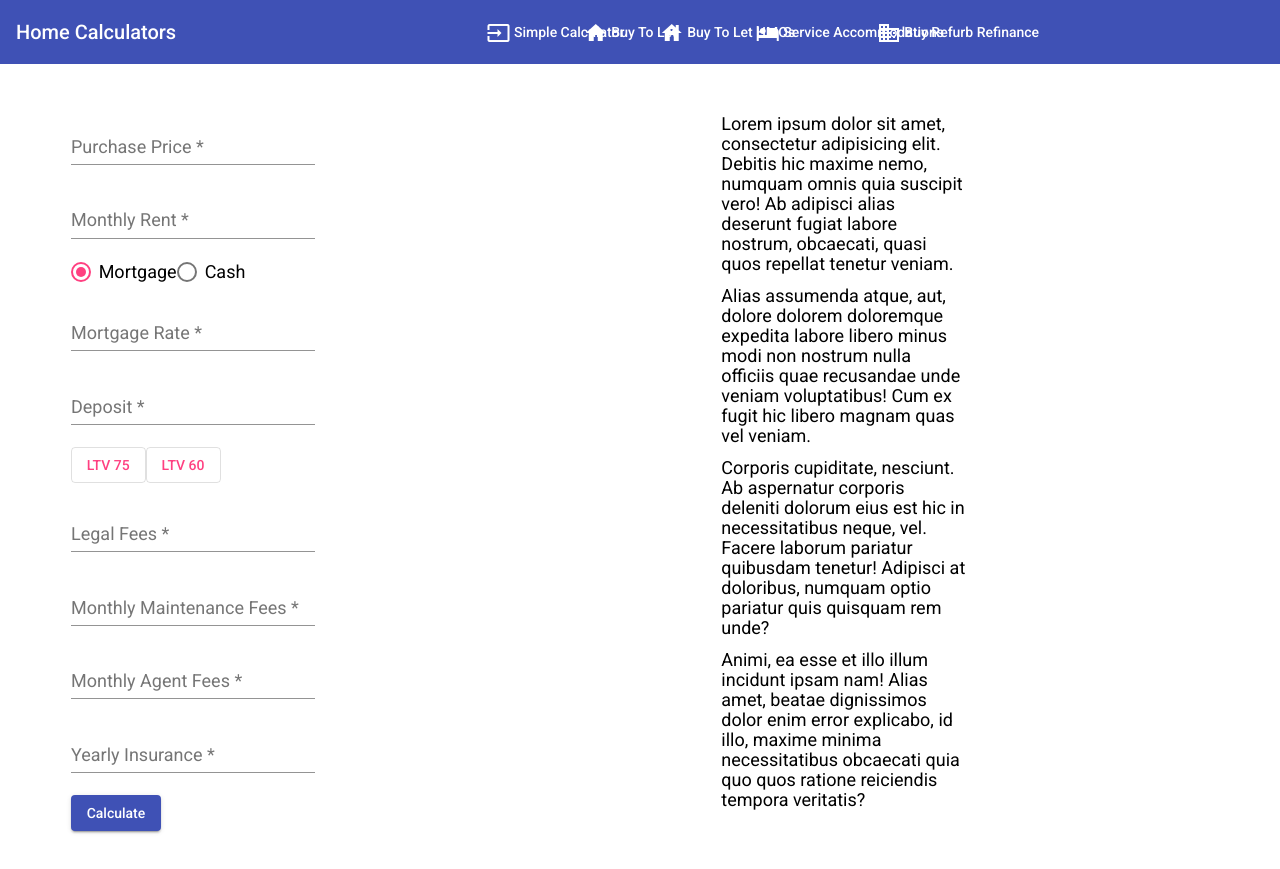
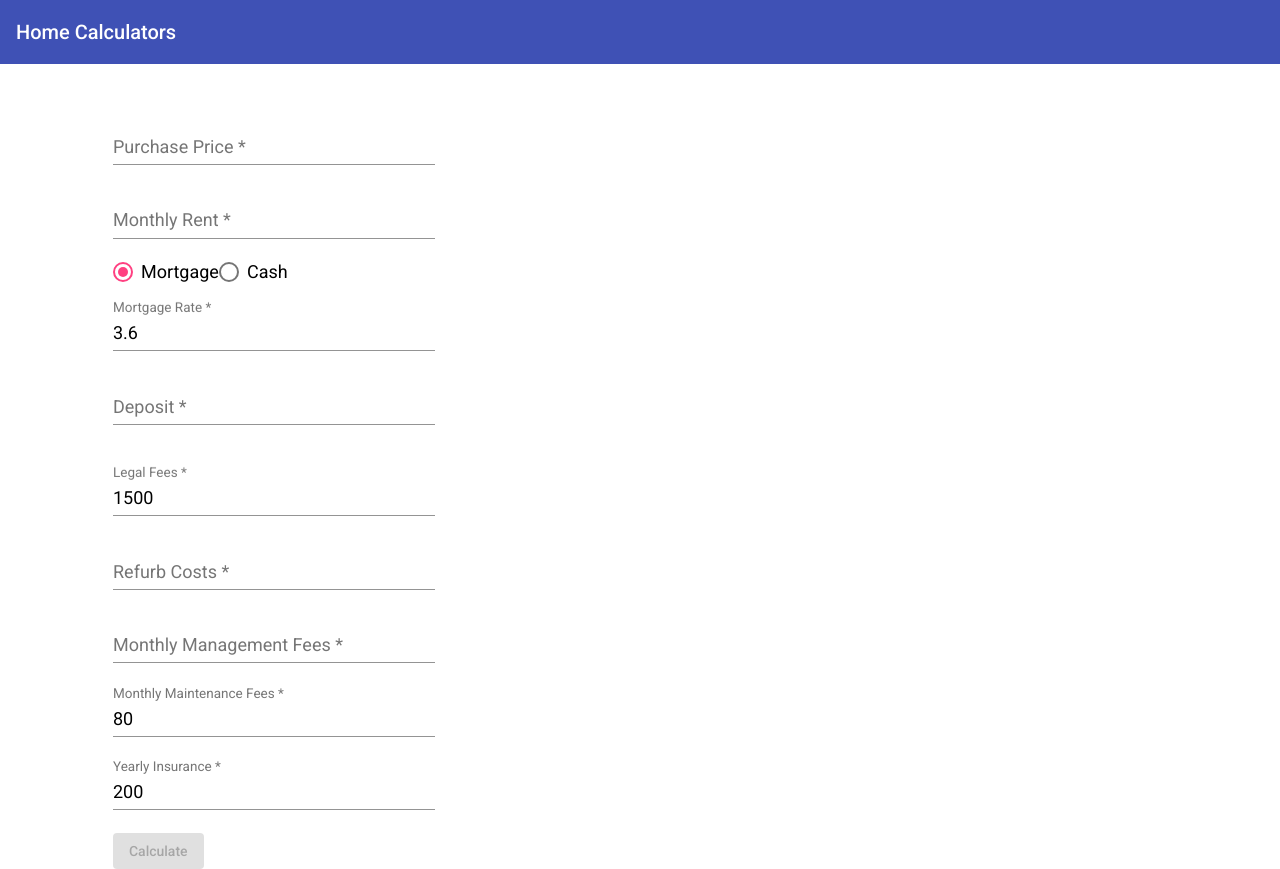
Before and after one commit to duriku/assetcalculator, an Angular app: page / in a window 1280 px wide. Before the commit the page ends 831 px from the top, so only its background shows below. Built offline with nearby package versions, Linux system fonts and the light colour scheme.

Commit message:
form validation

```diff
--- a/src/app/app.component.css
+++ b/src/app/app.component.css
@@ -27,11 +27,11 @@ h3 {
 }
 
 .calculator-column {
-  width: 25%;
+  width: 33%;
 }
 
 .result-column {
-  width: 25%;
+  width: 33%;
 }
 
 .explanation-column {
--- a/src/app/app.component.html
+++ b/src/app/app.component.html
@@ -4,31 +4,30 @@
   <span class="example-spacer"></span>
 
   <div class="top-navbar-menu">
+<!--    <button mat-button>-->
+<!--      <mat-icon class="example-icon" aria-hidden="false">input</mat-icon>-->
+<!--      <span> Simple Calculator</span>-->
+<!--    </button>-->
 
-    <button mat-button>
-      <mat-icon class="example-icon" aria-hidden="false">input</mat-icon>
-      <span> Simple Calculator</span>
-    </button>
+<!--    <button mat-button>-->
+<!--      <mat-icon class="example-icon" aria-hidden="false">home</mat-icon>-->
+<!--      <span> Buy To Let</span>-->
+<!--    </button>-->
 
-    <button mat-button>
-      <mat-icon class="example-icon" aria-hidden="false">home</mat-icon>
-      <span> Buy To Let</span>
-    </button>
+<!--    <button mat-button>-->
+<!--      <mat-icon class="example-icon" aria-hidden="false">house</mat-icon>-->
+<!--      <span> Buy To Let HMOs</span>-->
+<!--    </button>-->
 
-    <button mat-button>
-      <mat-icon class="example-icon" aria-hidden="false">house</mat-icon>
-      <span> Buy To Let HMOs</span>
-    </button>
+<!--    <button mat-button>-->
+<!--      <mat-icon class="example-icon" aria-hidden="false">hotel</mat-icon>-->
+<!--      <span> Service Accommodations</span>-->
+<!--    </button>-->
 
-    <button mat-button>
-      <mat-icon class="example-icon" aria-hidden="false">hotel</mat-icon>
-      <span> Service Accommodations</span>
-    </button>
-
-    <button mat-button>
-      <mat-icon class="example-icon" aria-hidden="false">business</mat-icon>
-      <span> Buy Refurb Refinance</span>
-    </button>
+<!--    <button mat-button>-->
+<!--      <mat-icon class="example-icon" aria-hidden="false">business</mat-icon>-->
+<!--      <span> Buy Refurb Refinance</span>-->
+<!--    </button>-->
   </div>
 
   <span class="example-spacer"></span>
@@ -37,7 +36,7 @@
 
 <div class="content" role="main">
   <div fxLayout="row" fxLayoutAlign="space-around" *ngIf="false">
-    <mat-card class="example-card">
+    <mat-card >
       <mat-card-header>
         <div mat-card-avatar class="example-header-image"></div>
         <mat-card-title>Simple Yield Calculator</mat-card-title>
@@ -56,7 +55,7 @@
       </mat-card-actions>
     </mat-card>
 
-    <mat-card class="example-card">
+    <mat-card >
       <mat-card-header>
         <div mat-card-avatar class="example-header-image"></div>
         <mat-card-title>Buy To Let Calculator</mat-card-title>
@@ -76,7 +75,7 @@
       </mat-card-actions>
     </mat-card>
 
-    <mat-card class="example-card">
+    <mat-card>
       <mat-card-header>
         <div mat-card-avatar class="example-header-image"></div>
         <mat-card-title>Buy Refurbish Refinance Calculator</mat-card-title>
@@ -99,73 +98,94 @@
 
   <div fxLayout="row" fxLayoutAlign="space-around" class="calculator-container">
     <div class="calculator-column">
-      <form class="calculator-form" (ngSubmit)="calculate()">
+      <form [formGroup]="calculatorForm" class="calculator-form" (ngSubmit)="calculate()">
         <div>
-          <mat-form-field class="example-full-width">
+          <mat-form-field >
             <mat-label>Purchase Price</mat-label>
-            <input matInput [formControl]="purchasePrice" placeholder="£">
-            <!--        <mat-hint>Purchase price of property!</mat-hint>-->
+            <label>
+              <input matInput [formControl]="purchasePrice" placeholder="£">
+            </label>
           </mat-form-field>
         </div>
         <div>
-          <mat-form-field class="example-full-width">
+          <mat-form-field >
             <mat-label>Monthly Rent</mat-label>
-            <input type="text" matInput [formControl]="monthlyRent" placeholder="£">
+            <label>
+              <input type="text" matInput [formControl]="monthlyRent" placeholder="£">
+            </label>
           </mat-form-field>
         </div>
         <!--        <h3>Finances</h3>-->
         <div style="margin-bottom: 1em">
           <mat-radio-group [formControl]="mortgage" style="width: 50%" fxLayout="row" fxLayoutAlign="space-between">
-            <mat-radio-button class="example-margin" value="yes" selected>Mortgage</mat-radio-button>
-            <mat-radio-button class="example-margin" value="no">Cash</mat-radio-button>
+            <mat-radio-button value="yes" selected>Mortgage</mat-radio-button>
+            <mat-radio-button value="no">Cash</mat-radio-button>
           </mat-radio-group>
         </div>
-        <div>
-          <mat-form-field class="example-full-width">
+        <div *ngIf="mortgage.value === 'yes'">
+          <mat-form-field >
             <mat-label>Mortgage Rate</mat-label>
             <input type="text" matInput [formControl]="mortgageRate" placeholder="%">
           </mat-form-field>
         </div>
         <div style="margin-bottom: 1em">
-          <mat-form-field class="example-full-width" >
+          <mat-form-field>
             <mat-label>Deposit</mat-label>
-            <input type="text" matInput [formControl]="deposit" placeholder="£">
+            <label>
+              <input type="text" matInput [formControl]="deposit" placeholder="£">
+            </label>
           </mat-form-field>
-          <div>
-            <button type="button" mat-stroked-button color="accent" (click)="ltv(0.25)">LTV 75</button>
-            <button type="button" mat-stroked-button color="accent" (click)="ltv(0.6)">LTV 60</button>
-          </div>
+<!--          <button type="button" mat-stroked-button color="accent" (click)="ltv(0.25)">LTV 75</button>-->
+<!--          <button type="button" mat-stroked-button color="accent" (click)="ltv(0.6)">LTV 60</button>-->
         </div>
+
         <!--        <h3>Costs</h3>-->
         <div>
-          <mat-form-field class="example-full-width">
+          <mat-form-field >
             <mat-label>Legal Fees</mat-label>
             <input type="text" matInput [formControl]="legalFees" placeholder="£">
           </mat-form-field>
         </div>
 
         <div>
-          <mat-form-field class="example-full-width">
-            <mat-label>Monthly Maintenance Fees</mat-label>
-            <input type="text" matInput [formControl]="monthlyMaintenanceFees" placeholder="£">
-          </mat-form-field>
-        </div>
-        <div>
-          <mat-form-field class="example-full-width">
-            <mat-label>Monthly Agent Fees</mat-label>
-            <input type="text" matInput [formControl]="monthlyAgentFees" placeholder="£">
+          <mat-form-field >
+            <mat-label>Refurb Costs</mat-label>
+            <input type="text" matInput [formControl]="refurbCosts" placeholder="£">
           </mat-form-field>
         </div>
 
         <div>
-          <mat-form-field class="example-full-width">
-            <mat-label>Yearly Insurance</mat-label>
-            <input type="text" matInput [formControl]="yearlyInsurance" placeholder="£">
+          <mat-form-field >
+            <mat-label>Monthly Management Fees</mat-label>
+            <input type="text" matInput [formControl]="monthlyAgentFees" placeholder="£">
+          </mat-form-field>
+          <div>
+<!--            <button type="button" mat-stroked-button color="accent" (click)="management(0.08)">8%</button>-->
+<!--            <button type="button" mat-stroked-button color="accent" (click)="management(0.1)">10%</button>-->
+<!--            <button type="button" mat-stroked-button color="accent" (click)="management(0.12)">12%</button>-->
+          </div>
+        </div>
+
+        <div>
+          <mat-form-field >
+            <mat-label>Monthly Maintenance Fees</mat-label>
+            <label>
+              <input type="text" matInput [formControl]="monthlyMaintenanceFees" placeholder="£">
+            </label>
           </mat-form-field>
         </div>
 
         <div>
-          <button type="submit" mat-raised-button color="primary">Calculate</button>
+          <mat-form-field >
+            <mat-label>Yearly Insurance</mat-label>
+            <label>
+              <input type="text" matInput [formControl]="yearlyInsurance" placeholder="£">
+            </label>
+          </mat-form-field>
+        </div>
+
+        <div>
+          <button [disabled]="calculatorForm.invalid" type="submit" mat-raised-button color="primary">Calculate</button>
         </div>
       </form>
 
@@ -178,10 +198,16 @@
 
         <mat-card-content>
           <p>
-            Stamp Duty {{result.stampDuty | currency}}
+            <b>Total cost {{result.totalCosts | currency}}</b>
           </p>
           <p>
-            Total cost {{result.totalCosts | currency}}
+            <b>Monthly Cash Flow {{result.monthlyCashFlow | currency}}</b>
+          </p>
+          <p>
+            <b>Return on Investment {{result.returnOnInvestment | percent: '1.2'}} </b>
+          </p>
+          <p>
+            Stamp Duty {{result.stampDuty | currency}}
           </p>
           <p>
             Rental Yield {{result.rentalYield | percent: '1.2'}}
@@ -193,25 +219,10 @@
             Monthly Expenses {{result.monthlyExpenses | currency}}
           </p>
           <p>
-            Monthly Cash Flow {{result.monthlyCashFlow | currency}}
-          </p>
-          <p>
-            Return on Investment {{result.returnOnInvestment | percent: '1.2'}}
+            Yearly Profit {{result.yearlyProfit | currency}}
           </p>
         </mat-card-content>
       </mat-card>
     </div>
-    <div class="explanation-column">
-      <p>Lorem ipsum dolor sit amet, consectetur adipisicing elit. Debitis hic maxime nemo, numquam omnis quia suscipit
-        vero! Ab adipisci alias deserunt fugiat labore nostrum, obcaecati, quasi quos repellat tenetur veniam.</p>
-      <p>Alias assumenda atque, aut, dolore dolorem doloremque expedita labore libero minus modi non nostrum nulla
-        officiis quae recusandae unde veniam voluptatibus! Cum ex fugit hic libero magnam quas vel veniam.</p>
-      <p>Corporis cupiditate, nesciunt. Ab aspernatur corporis deleniti dolorum eius est hic in necessitatibus neque,
-        vel.
-        Facere laborum pariatur quibusdam tenetur! Adipisci at doloribus, numquam optio pariatur quis quisquam rem
-        unde?</p>
-      <p>Animi, ea esse et illo illum incidunt ipsam nam! Alias amet, beatae dignissimos dolor enim error explicabo, id
-        illo, maxime minima necessitatibus obcaecati quia quo quos ratione reiciendis tempora veritatis?</p>
-    </div>
   </div>
 </div>
--- a/src/app/app.component.ts
+++ b/src/app/app.component.ts
@@ -1,6 +1,6 @@
 import {Component, OnInit} from '@angular/core';
-import {FormControl, Validators} from '@angular/forms';
-import {Result, StampDutyRule, Tile} from './model/calculation.model';
+import {AbstractControl, FormControl, FormGroup, Validators} from '@angular/forms';
+import {Result, StampDutyRule} from './model/calculation.model';
 
 @Component({
   selector: 'app-root',
@@ -10,41 +10,39 @@ import {Result, StampDutyRule, Tile} from './model/calculation.model';
 export class AppComponent implements OnInit{
   result: Result;
 
-  purchasePrice = new FormControl('', [
-    Validators.required,
-  ]);
+  calculatorForm = new FormGroup({
+    purchasePrice: new FormControl('', [
+      Validators.required,
+    ]),
+    monthlyRent: new FormControl('', [
+      Validators.required,
+    ]),
+    mortgage: new FormControl('yes', [
+      Validators.required,
+    ]),
+    mortgageRate: new FormControl('3.6', [
+      Validators.required,
+    ]),
+    deposit: new FormControl('', [
+      Validators.required,
+    ]),
+    legalFees: new FormControl('1500', [
+      Validators.required,
+    ]),
+    refurbCosts: new FormControl('', [
+      Validators.required,
+    ]),
+    monthlyMaintenanceFees: new FormControl('80', [
+      Validators.required,
+    ]),
+    monthlyAgentFees: new FormControl('', [
+      Validators.required,
+    ]),
+    yearlyInsurance: new FormControl('200', [
+      Validators.required,
+    ])
+  });
 
-  monthlyRent = new FormControl('', [
-    Validators.required,
-  ]);
-
-  mortgage = new FormControl('yes', [
-    Validators.required,
-  ]);
-
-  mortgageRate = new FormControl('', [
-    Validators.required,
-  ]);
-
-  deposit = new FormControl('', [
-    Validators.required,
-  ]);
-
-  legalFees = new FormControl('', [
-    Validators.required,
-  ]);
-
-  monthlyMaintenanceFees = new FormControl('', [
-    Validators.required,
-  ]);
-
-  monthlyAgentFees = new FormControl('', [
-    Validators.required,
-  ]);
-
-  yearlyInsurance = new FormControl('', [
-    Validators.required,
-  ]);
 
   ngOnInit(): void {
 
@@ -54,15 +52,16 @@ export class AppComponent implements OnInit{
   calculate(): void {
     const stampDuty = calculateStampDuty(this.purchasePrice.value);
     const totalCosts = +this.deposit.value + stampDuty + +this.legalFees.value;
-    const rentalYield = (12 * this.monthlyRent.value)  / totalCosts;
+    const rentalYield = (12 * this.monthlyRent.value)  / this.purchasePrice.value;
     // TODO: deposit is the purchase price if it's a cashbuyer
     const monthlyMortgagePayment = ((+this.purchasePrice.value - +this.deposit.value) * (+this.mortgageRate.value / 100)) / 12;
     const monthlyExpenses = (+this.yearlyInsurance.value / 12) + monthlyMortgagePayment + +this.monthlyMaintenanceFees.value + +this.monthlyAgentFees.value;
     const monthlyCashFlow = +this.monthlyRent.value - monthlyExpenses;
+    const yearlyProfit = monthlyCashFlow * 12;
     const returnOnInvestment = (12 * monthlyCashFlow) / (totalCosts);
 
     this.result = {
-      stampDuty, totalCosts, rentalYield, returnOnInvestment, monthlyCashFlow, monthlyExpenses, monthlyMortgagePayment
+      stampDuty, totalCosts, rentalYield, returnOnInvestment, monthlyCashFlow, yearlyProfit, monthlyExpenses, monthlyMortgagePayment
     } as Result;
   }
 
@@ -72,6 +71,50 @@ export class AppComponent implements OnInit{
 
   ltv(ltv: number): void {
     this.deposit.setValue(+this.purchasePrice.value * ltv);
+  }
+
+  management(rate: number): void {
+    this.monthlyAgentFees.setValue(+this.monthlyRent.value * rate);
+  }
+
+  get purchasePrice(): AbstractControl  {
+    return this.calculatorForm.get('purchasePrice');
+  }
+
+  get monthlyRent(): AbstractControl  {
+    return this.calculatorForm.get('monthlyRent');
+  }
+
+  get mortgage(): AbstractControl  {
+    return this.calculatorForm.get('mortgage');
+  }
+
+  get mortgageRate(): AbstractControl  {
+    return this.calculatorForm.get('mortgageRate');
+  }
+
+  get deposit(): AbstractControl  {
+    return this.calculatorForm.get('deposit');
+  }
+
+  get legalFees(): AbstractControl  {
+    return this.calculatorForm.get('legalFees');
+  }
+
+  get refurbCosts(): AbstractControl  {
+    return this.calculatorForm.get('refurbCosts');
+  }
+
+  get monthlyMaintenanceFees(): AbstractControl  {
+    return this.calculatorForm.get('monthlyMaintenanceFees');
+  }
+
+  get monthlyAgentFees(): AbstractControl  {
+    return this.calculatorForm.get('monthlyAgentFees');
+  }
+
+  get yearlyInsurance(): AbstractControl  {
+    return this.calculatorForm.get('yearlyInsurance');
   }
 }
 
--- a/src/app/model/calculation.model.ts
+++ b/src/app/model/calculation.model.ts
@@ -6,6 +6,7 @@ export interface Result {
   monthlyMortgagePayment: number;
   monthlyExpenses: number;
   monthlyCashFlow: number;
+  yearlyProfit: number;
 }
 
 
```
